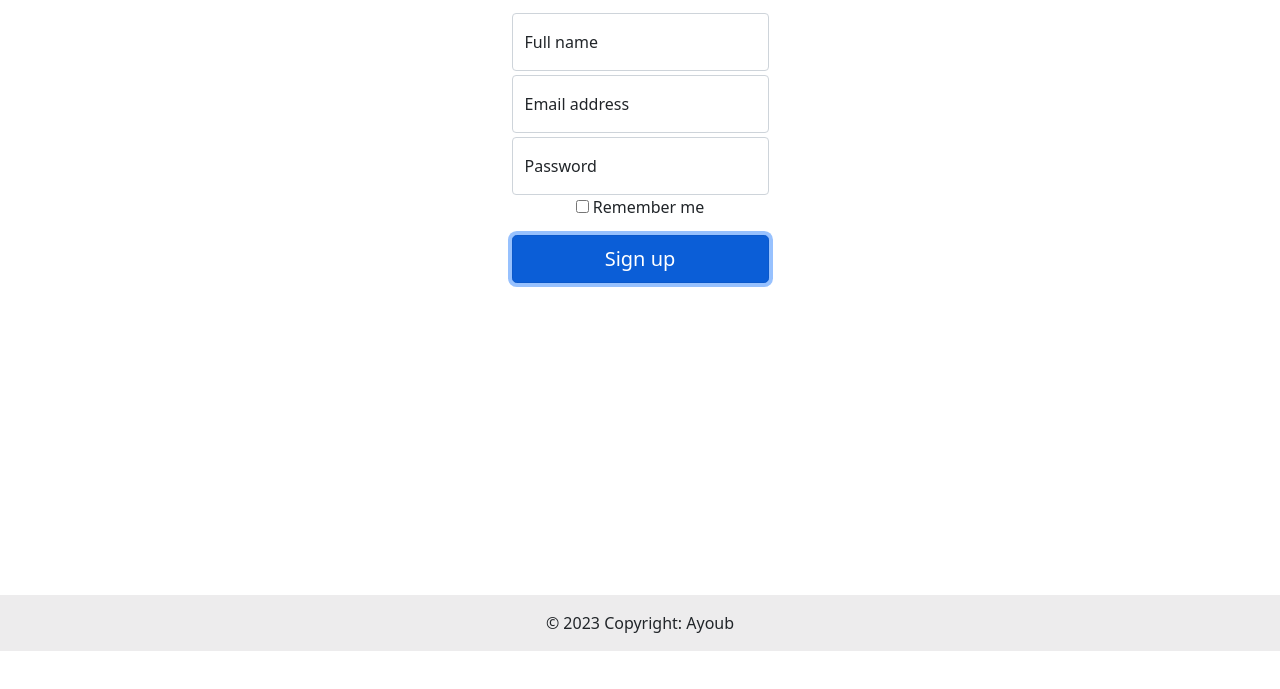
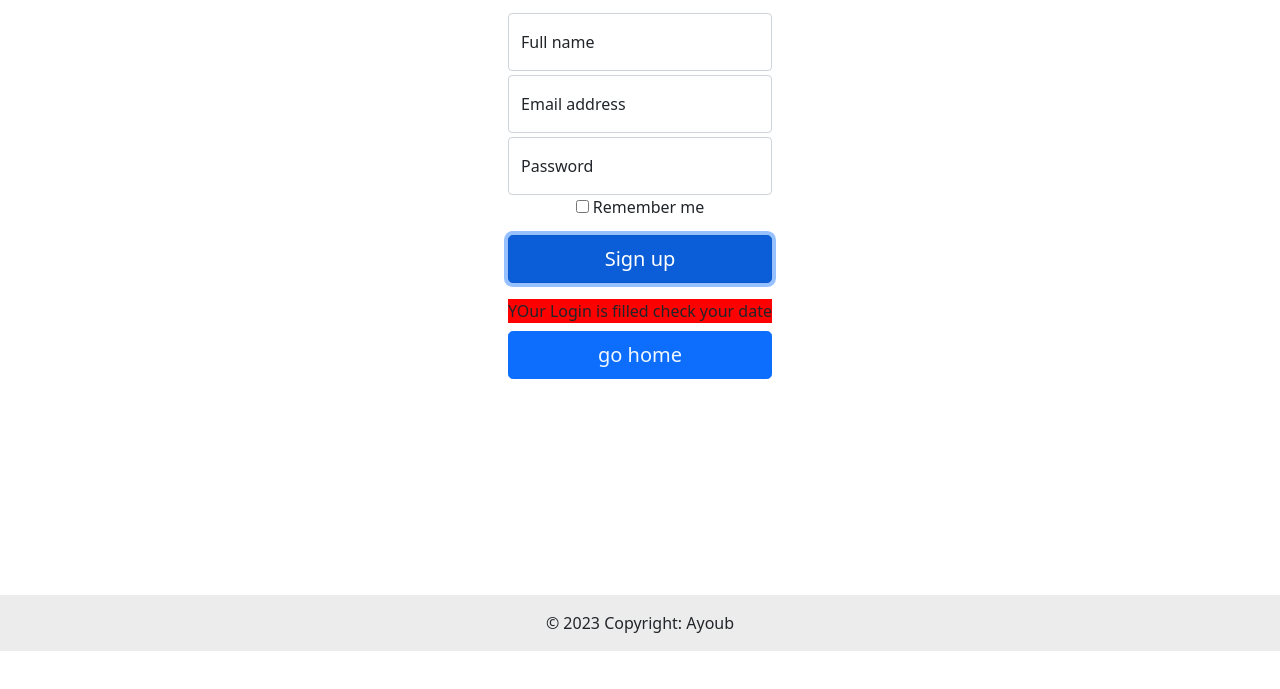
Before and after one commit to ayob9956/w6lab2, a plain HTML site: page signin.html in a window 1280 px wide. Both pictures are taken after a click on the button "Sign up". Shown: the part 93-782 px from the top of the page. Drawn offline with nearby package versions, Linux system fonts and the light colour scheme; no server answers.

Commit message:
last edit

```diff
--- a/main.js
+++ b/main.js
@@ -37,20 +37,30 @@ getfach();
 
 
 
-let signInForm = document.getElementById("signInForm");
+let signInForm = document.getElementById("signup");
 let inputName = document.getElementById("floatingInputName");
 let inputEmail = document.getElementById("floatingInputEmail");
 let inputPassword = document.getElementById("floatingPassword");
 
 signInForm.addEventListener("click", function(event) {//event obj it predifined in addEventListener and we have event loop!! search for it!!
-    console.log(event.target);
+
 
         event.preventDefault();
     let name = inputName.value;
     let email = inputEmail.value;
     let password = inputPassword.value;
-    console.log("Hello")
-    postRegistrationData(name, email, password);
+    console.log( password);
+    console.log(    password.includes(''))
+    if (name.length>5 && password.length>8 && !password.includes(" ")) {
+        postRegistrationData(name, email, password);
+    }else{
+        let error = document.createElement("div");
+        signInForm.insertAdjacentElement("afterend",error)
+                error.innerText = "YOur Login is filled check your date"
+                error.style.backgroundColor="red"
+                error.classList.add("mt-3")
+    }
+
 
 
 
--- a/signin.html
+++ b/signin.html
@@ -65,7 +65,8 @@
               </label>
             </div>
 
-            <button class="w-100 btn btn-lg btn-primary" type="button">Sign up</button>
+            <button class="w-100 btn btn-lg btn-primary" id="signup" type="button">Sign up</button>
+            <button class="w-100 btn btn-lg btn-primary mt-2"><a href="index.html" style="text-decoration: none;color: aliceblue;">go home</a></button>
           </form>
         </main>
     </div>
```
Also changed, not shown: index.html (+1 -1 lines).
